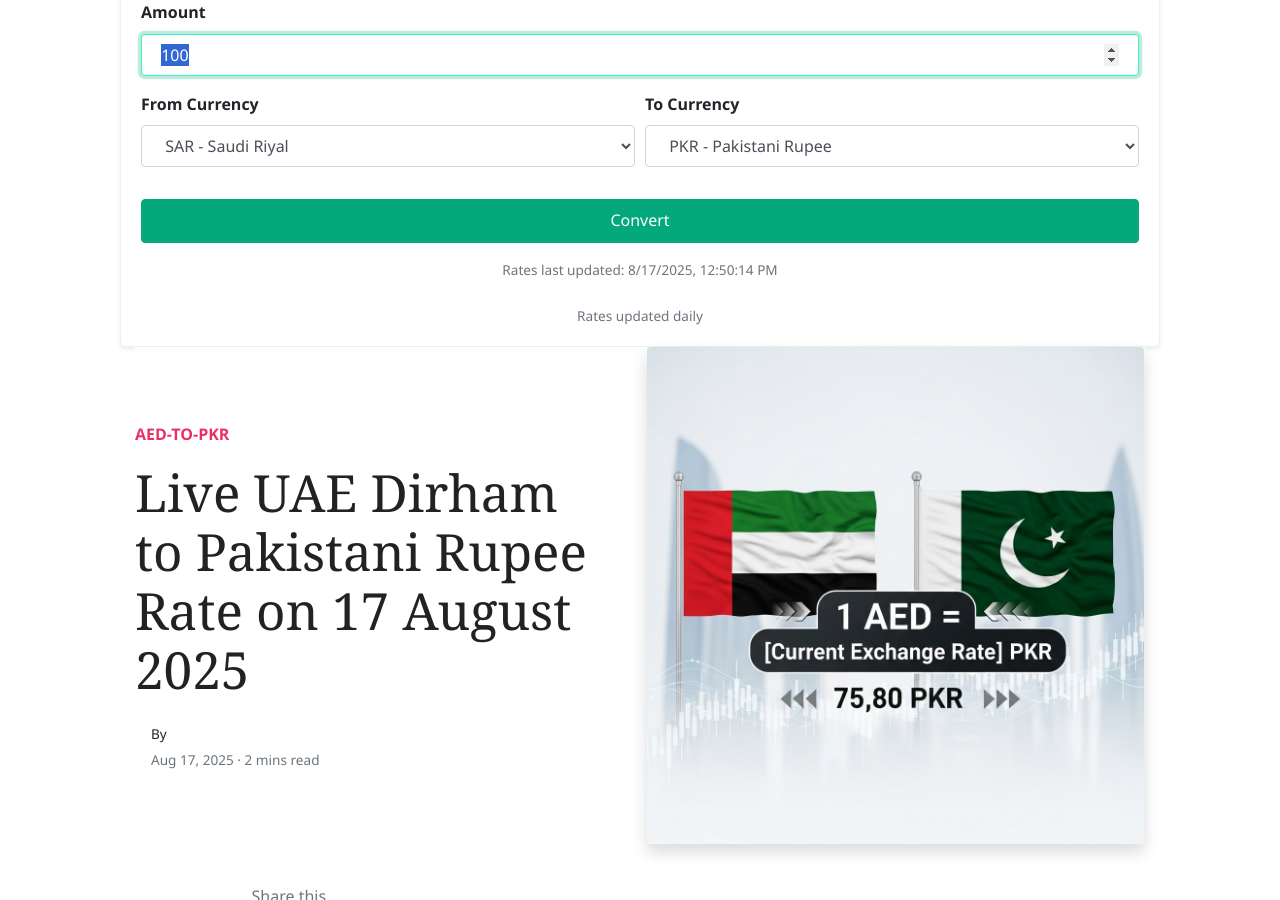
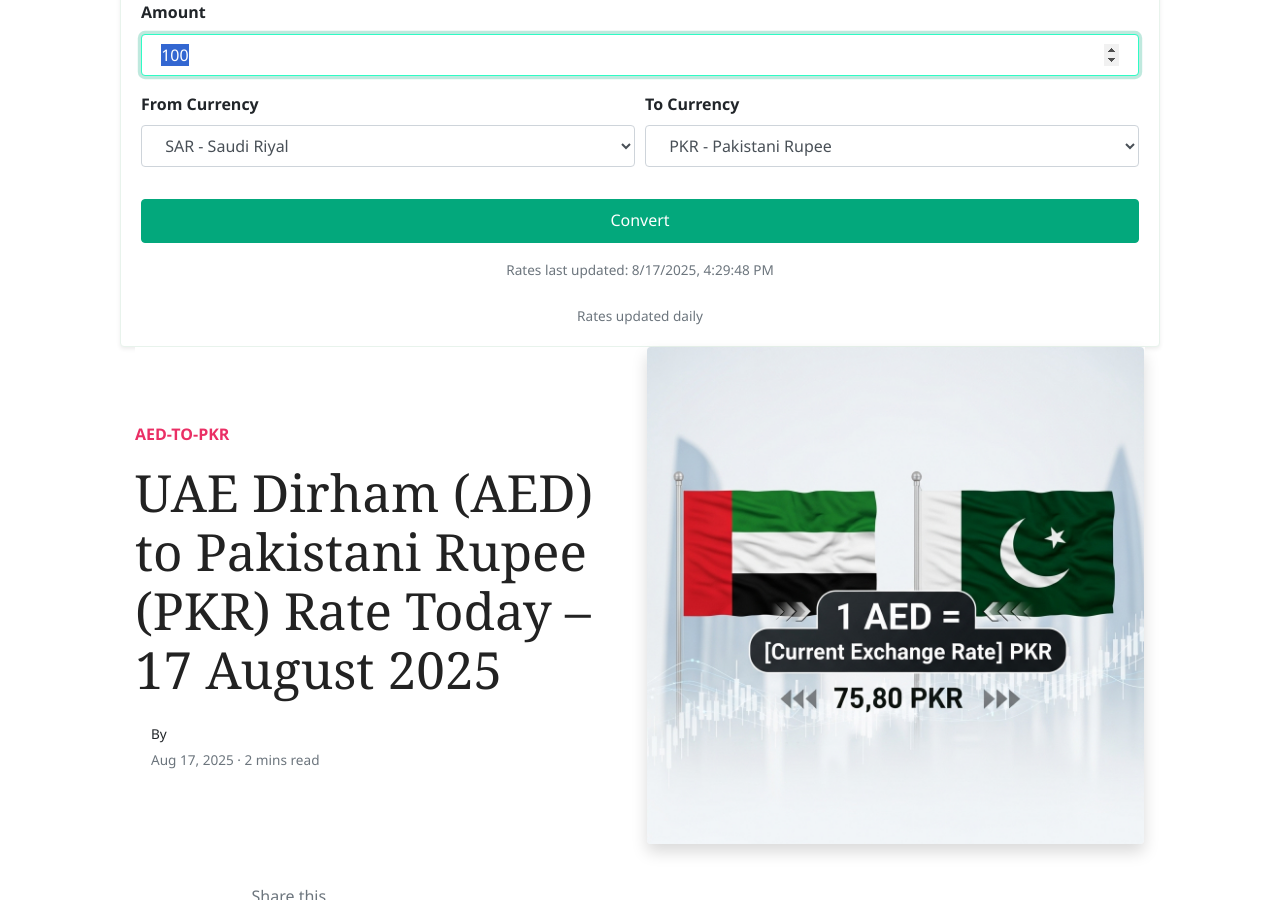
Before and after one commit to mlcom/mlcom.github.io, a Jekyll site: the page built from _posts/2025-08-17-today-uae-dirham-to-pkr-exchange-rate-august-2025-prices-updated-aed-to-pkr.md, in a window 1280 px wide and 900 px high, scrolled down 242 px. Built offline with Jekyll 4.4.1, drawn with Linux system fonts in a browser that asks for light colours; nearby versions of some CDN libraries; comment, search, counter and statistics services are not loaded.

Commit message:
Automated: Update currency rates and generate daily posts

```diff
--- a/_data/rates.yml
+++ b/_data/rates.yml
@@ -1,4 +1,4 @@
-last_updated_utc: '2025-08-17T12:50:14.975467+00:00'
+last_updated_utc: '2025-08-17T16:29:48.683956+00:00'
 rates:
   AED: 3.6725
   AFN: 68.2132
--- a/_posts/2025-08-17-today-uae-dirham-to-pkr-exchange-rate-august-2025-prices-updated-aed-to-pkr.md
+++ b/_posts/2025-08-17-today-uae-dirham-to-pkr-exchange-rate-august-2025-prices-updated-aed-to-pkr.md
@@ -1,6 +1,6 @@
 ---
 layout: post
-title:  'Live UAE Dirham to Pakistani Rupee Rate on 17 August 2025'
+title:  'UAE Dirham (AED) to Pakistani Rupee (PKR) Rate Today – 17 August 2025'
 author: jane
 categories: [ aed-to-pkr ]
 image: assets/images/aed-to-pkr-rate-today.jpg
```
Also changed, not shown: _posts/2025-08-17-today-saudi-riyal-to-pkr-exchange-rate-august-2025-prices-updated-sar-to-pkr.md (+1 -1 lines), _posts/2025-08-17-today-uk-pound-sterling-to-pkr-exchange-rate-august-2025-prices-updated-gbp-to-pkr.md (+1 -1 lines).
